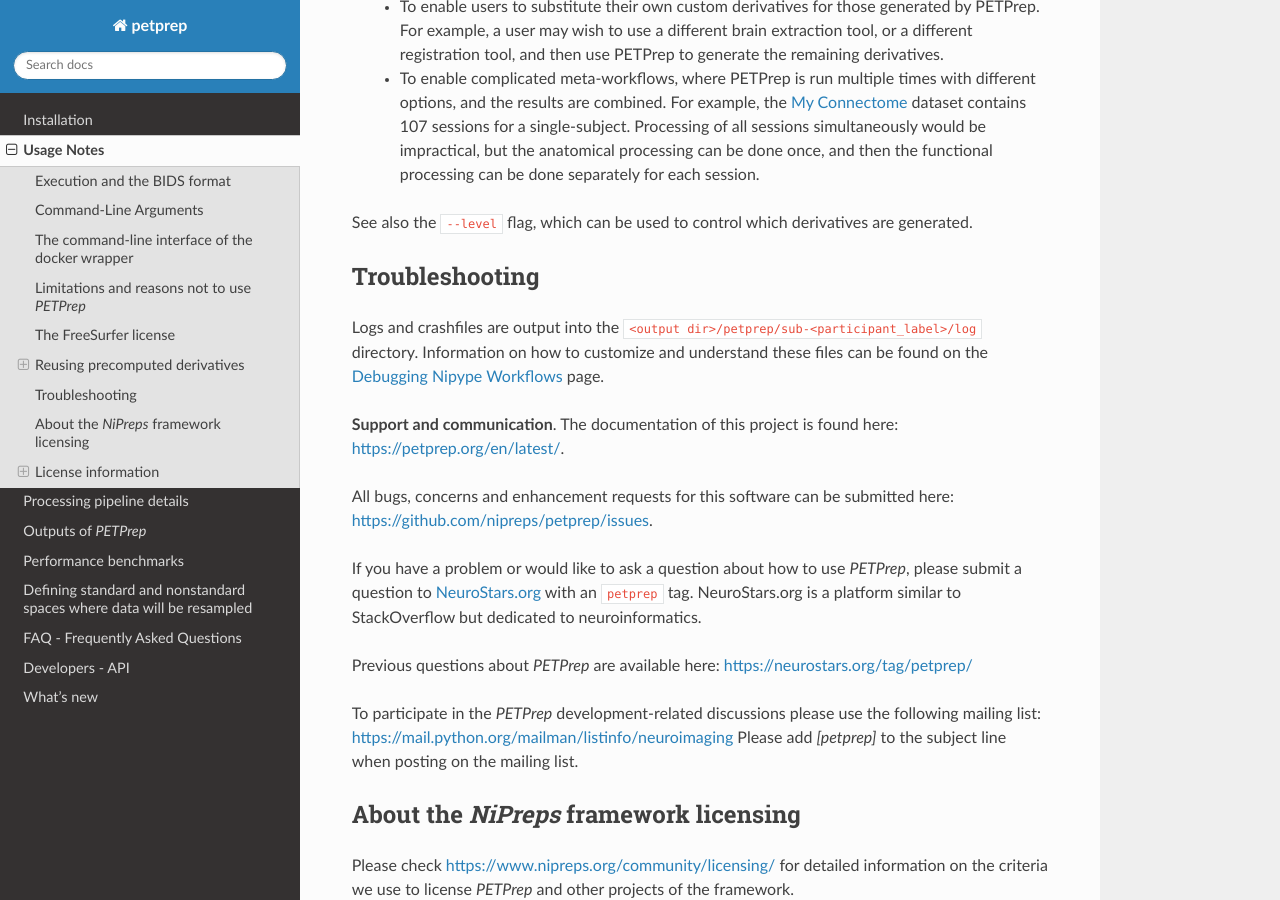
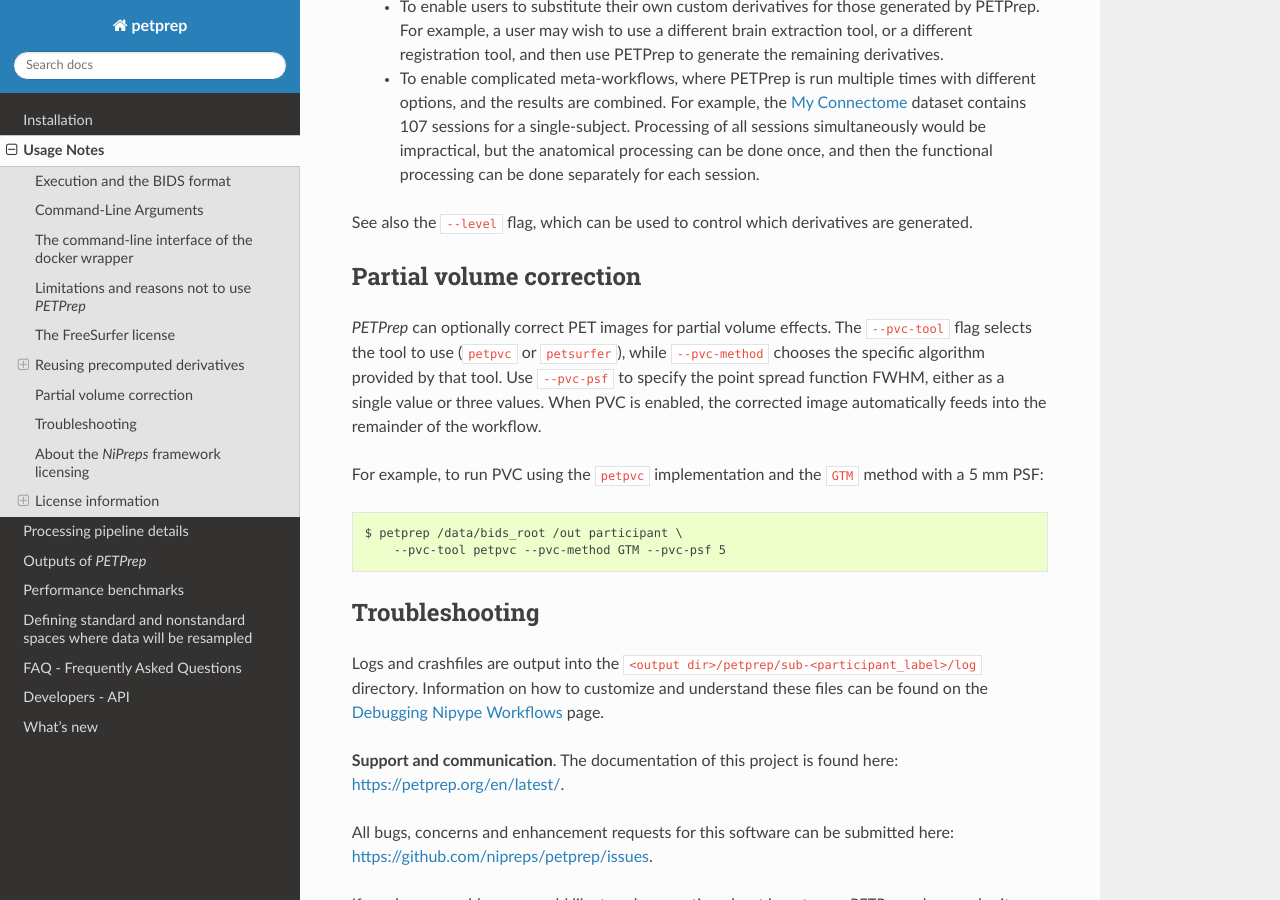
Before and after one commit to nipreps/petprep, a Sphinx documentation site: the page built from docs/usage.rst, in a window 1280 px wide and 900 px high, scrolled down 3355 px. Built offline with Sphinx 7.4.7 and the Read the Docs theme 3.1.0, drawn with Linux system fonts in a browser that asks for light colours.

Commit message:
ENH: Extend docs/usage.rst for PVC

```diff
--- a/docs/usage.rst
+++ b/docs/usage.rst
@@ -180,6 +180,21 @@ This feature has several intended use-cases:
 See also the ``--level`` flag, which can be used to control which derivatives are
 generated.
 
+Partial volume correction
+-------------------------
+*PETPrep* can optionally correct PET images for partial volume effects.
+The ``--pvc-tool`` flag selects the tool to use (``petpvc`` or ``petsurfer``),
+while ``--pvc-method`` chooses the specific algorithm provided by that tool.
+Use ``--pvc-psf`` to specify the point spread function FWHM, either as a single
+value or three values. When PVC is enabled, the corrected image automatically
+feeds into the remainder of the workflow.
+
+For example, to run PVC using the ``petpvc`` implementation and the ``GTM``
+method with a 5 mm PSF::
+
+    $ petprep /data/bids_root /out participant \
+        --pvc-tool petpvc --pvc-method GTM --pvc-psf 5
+
 Troubleshooting
 ---------------
 Logs and crashfiles are output into the
```
